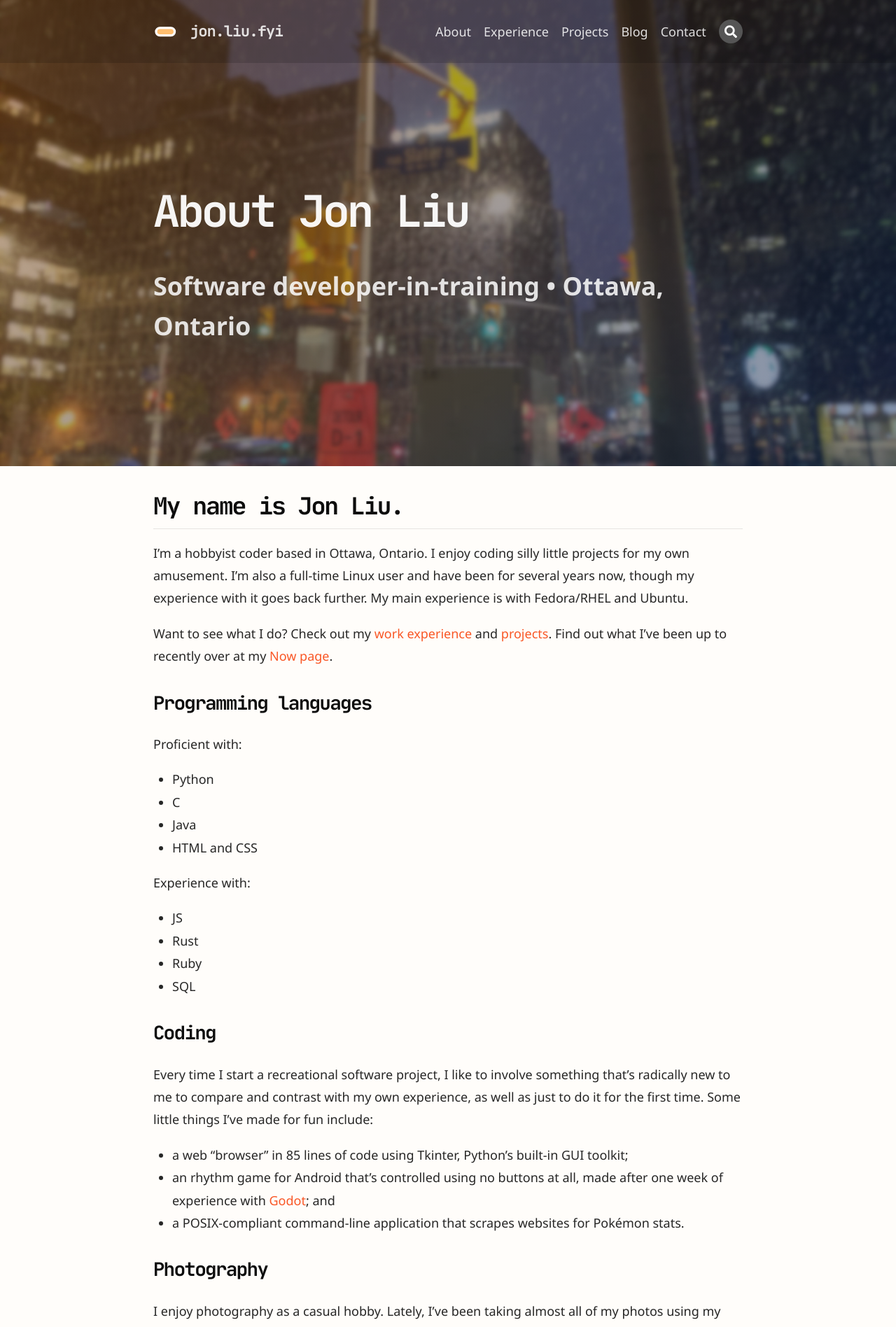
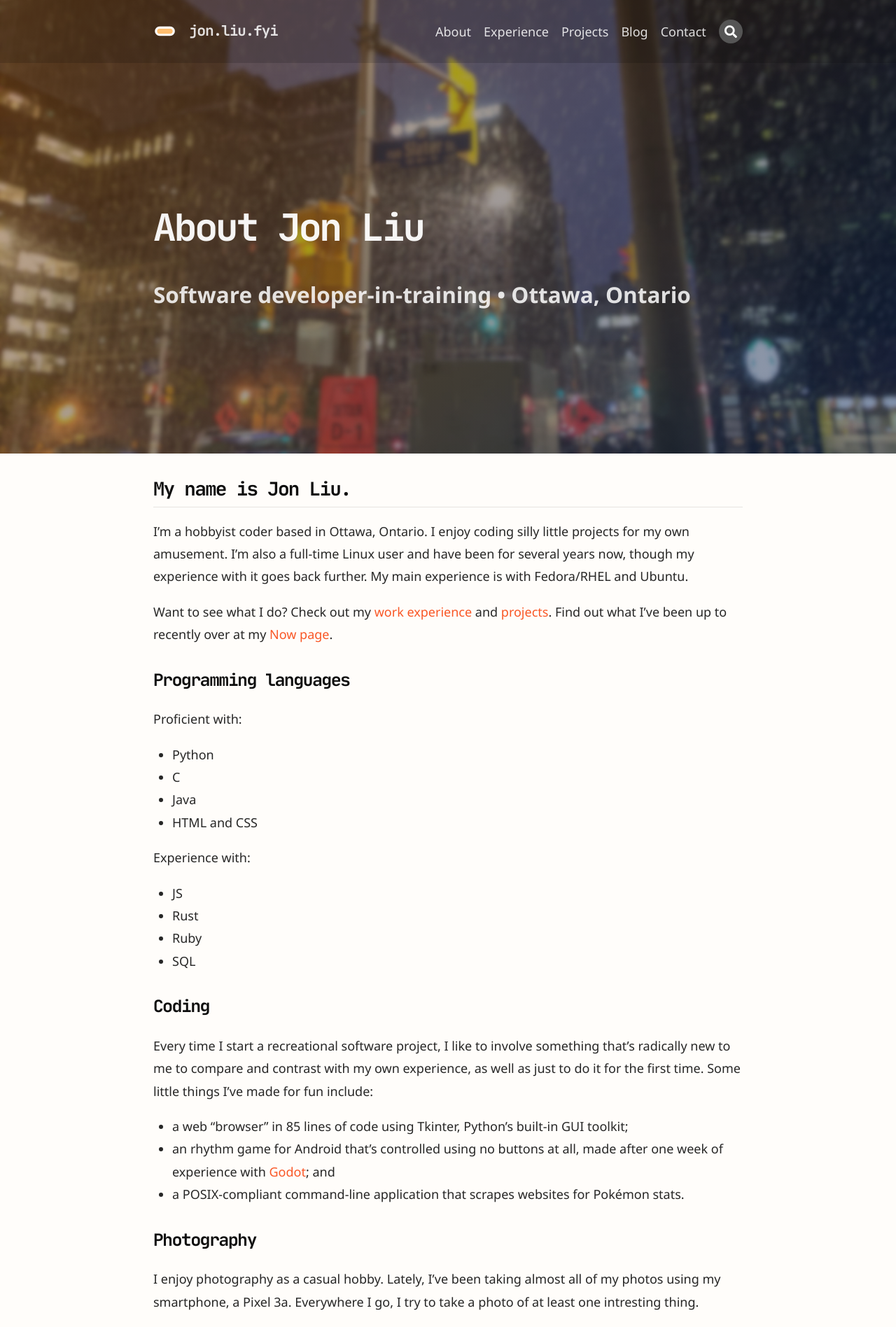
Before and after one commit to JonLiuFYI/JonLiuFYI.github.io, a Jekyll site: the page built from about.md, in a window 1280 px wide. Shown: the top 1896 px of the page at 70% size. Built offline with Jekyll 4.4.1, drawn with Linux system fonts in a browser that asks for light colours; nearby versions of some CDN libraries.

Commit message:
Adjusted heading size and landing page labels

```diff
--- a/_sass/common/_variables.scss
+++ b/_sass/common/_variables.scss
@@ -11,33 +11,33 @@
   font-size-sm:           .85rem,
   font-size-xs:           .7rem,
 
-  font-size-h1-xl:        3.5rem,
-  font-size-h2-xl:        2.5rem,
-  font-size-h3-xl:        2rem,
-  font-size-h4-xl:        1.75rem,
-  font-size-h5-xl:        1.5rem,
-  font-size-h6-xl:        1.5rem,
+  font-size-h1-xl:        3rem,
+  font-size-h2-xl:        2rem,
+  font-size-h3-xl:        1.75rem,
+  font-size-h4-xl:        1.5rem,
+  font-size-h5-xl:        1.25rem,
+  font-size-h6-xl:        1.25rem,
 
-  font-size-h1-lg:        3rem,
-  font-size-h2-lg:        2rem,
-  font-size-h3-lg:        1.75rem,
-  font-size-h4-lg:        1.5rem,
-  font-size-h5-lg:        1.25rem,
-  font-size-h6-lg:        1.25rem,
+  font-size-h1-lg:        2.5rem,
+  font-size-h2-lg:        1.9rem,
+  font-size-h3-lg:        1.5rem,
+  font-size-h4-lg:        1.2rem,
+  font-size-h5-lg:        1rem,
+  font-size-h6-lg:        1rem,
 
-  font-size-h1:           2.5rem,
-  font-size-h2:           1.9rem,
-  font-size-h3:           1.5rem,
-  font-size-h4:           1.2rem,
+  font-size-h1:           2rem,
+  font-size-h2:           1.5rem,
+  font-size-h3:           1.35rem,
+  font-size-h4:           1.15rem,
   font-size-h5:           1rem,
   font-size-h6:           1rem,
 
-  font-size-h1-sm:        2rem,
-  font-size-h2-sm:        1.5rem,
-  font-size-h3-sm:        1.35rem,
-  font-size-h4-sm:        1.15rem,
-  font-size-h5-sm:        1rem,
-  font-size-h6-sm:        1rem,
+  font-size-h1-sm:        1.05rem,
+  font-size-h2-sm:        1rem,
+  font-size-h3-sm:        .95rem,
+  font-size-h4-sm:        .9rem,
+  font-size-h5-sm:        .85rem,
+  font-size-h6-sm:        .85rem,
 
   font-size-h1-xs:        1.05rem,
   font-size-h2-xs:        1rem,
```
Also changed, not shown: _sass/custom.scss (+5 -5 lines), index.md (+1 -1 lines), assets/images/2021/05/ubuntu910.jpg (added).
